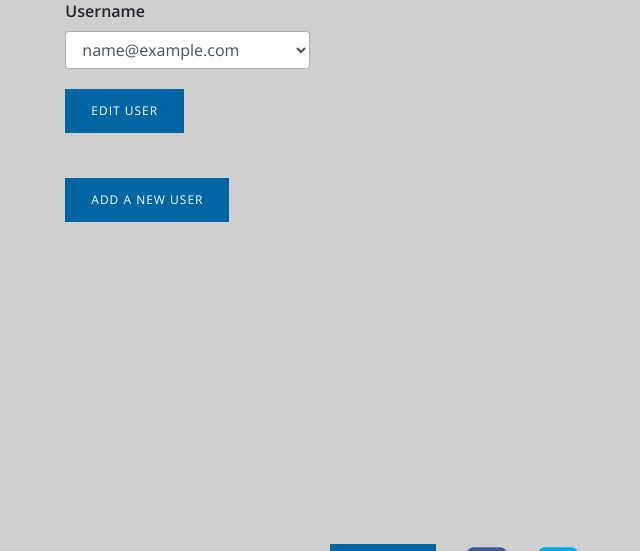
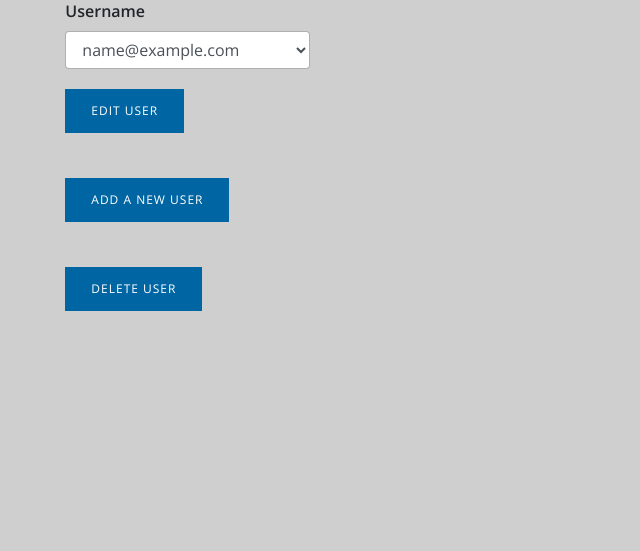
Before and after one commit to Zandoh/schedulr, a PHP site: page /admin.php in a window 1280 px wide. Shown: the part 190-741 px from the top of the page, without its empty margins (178-818 px from the left). Run offline with PHP 8.4, Linux system fonts and the light colour scheme; the visitor is signed in with stand-in values (Sample User, id 1).

Commit message:
added the ability to delete a user
can delete a user but should add in some confirmation because it's really easy to delete

```diff
--- a/admin.php
+++ b/admin.php
@@ -35,6 +35,17 @@
           echo 'Failed add';
       }
   }
+  if(isset($_POST['deleteUserButton'])){
+    //did the user submit the delete user button
+    //if so then delete the user from the database
+    $user_ID = $_POST['userList'];
+    $result = deleteUser($user_ID);
+    if ($result) {
+        echo 'Successful delete';
+    } else {
+        echo 'Failed delete';
+    }
+  }
 ?>
   <body class="admin">
 
@@ -47,12 +58,13 @@
         <form id="admin" action="admin.php" name="editUser" method="post">
           <div class="form-group col-md-4">
             <label for="username-select">Username</label>
-            <select class="form-control" name= "editUserList" id="username-select">
+            <select class="form-control" name= "userList" id="username-select">
               <!-- options generated here for each user -->
               <?php echo getUserOption(); ?>
             </select>
             <button type="submit" name="editUserButton" class="submit" value="edit" id="admin-edit-submit">Edit User</button>
             <button type="submit" name="addUserButton" class="submit" value="add" id="admin-edit-submit">Add A New User</button>
+            <button type="submit" name="deleteUserButton" class="submit" value="delete" id="admin-edit-submit">Delete User</button>
           </div>
         </form>
 <?php
@@ -60,7 +72,7 @@
   if(isset($_POST['editUserButton'])){
       //did the user select that they want to edit a user
       //if so then show the edit form populated
-      $user_ID = $_POST['editUserList'];
+      $user_ID = $_POST['userList'];
      echo createEditUserForm($user_ID);
   }//end of if
 
--- a/handlers/DBcore.class.php
+++ b/handlers/DBcore.class.php
@@ -295,5 +295,20 @@ class DBcore{
 		}
 	}
 
+	/*
+	* Manage users -- delete a user
+	*/
+	function removeOneUser($user_ID){
+		if($stmt = $this->conn->prepare("delete from USER where user_id=:user_ID;")) {
+			$stmt->bindParam(':user_ID', $user_ID);
+			$stmt->execute();
+			if ($stmt->rowCount()) {
+				return true;
+			} else {
+				return false;
+			}
+		}
+	}
+
 }//end of class
 ?>
--- a/handlers/admin_handler.php
+++ b/handlers/admin_handler.php
@@ -122,7 +122,7 @@ function createEditUserForm($user_ID){
                                     <option value="c" selected>Congregation Lead</option>';
                 }
            $formStr .= '</select>
-                    <button type="submit" class="submit" name="editUserSubmitButton" value="edit" id="admin-add-user-submit">Submit</button>
+                    <button type="submit" class="submit" name="editUserSubmitButton" value="edit" id="admin-add-user-submit">Save Edits</button>
                   </div>
                 </form>';
         }
@@ -191,4 +191,16 @@ function addUser($email, $password, $phone, $firstName, $lastName, $userType){
 
 }
 
+function deleteUser($user_ID){
+    $DBcore = new DBcore();
+    $result = array();
+    $result = $DBcore->removeOneUser($user_ID);
+    if ($result) {
+        return true;
+    } else {
+        return false;
+    }
+
+}
+
 ?>
```
